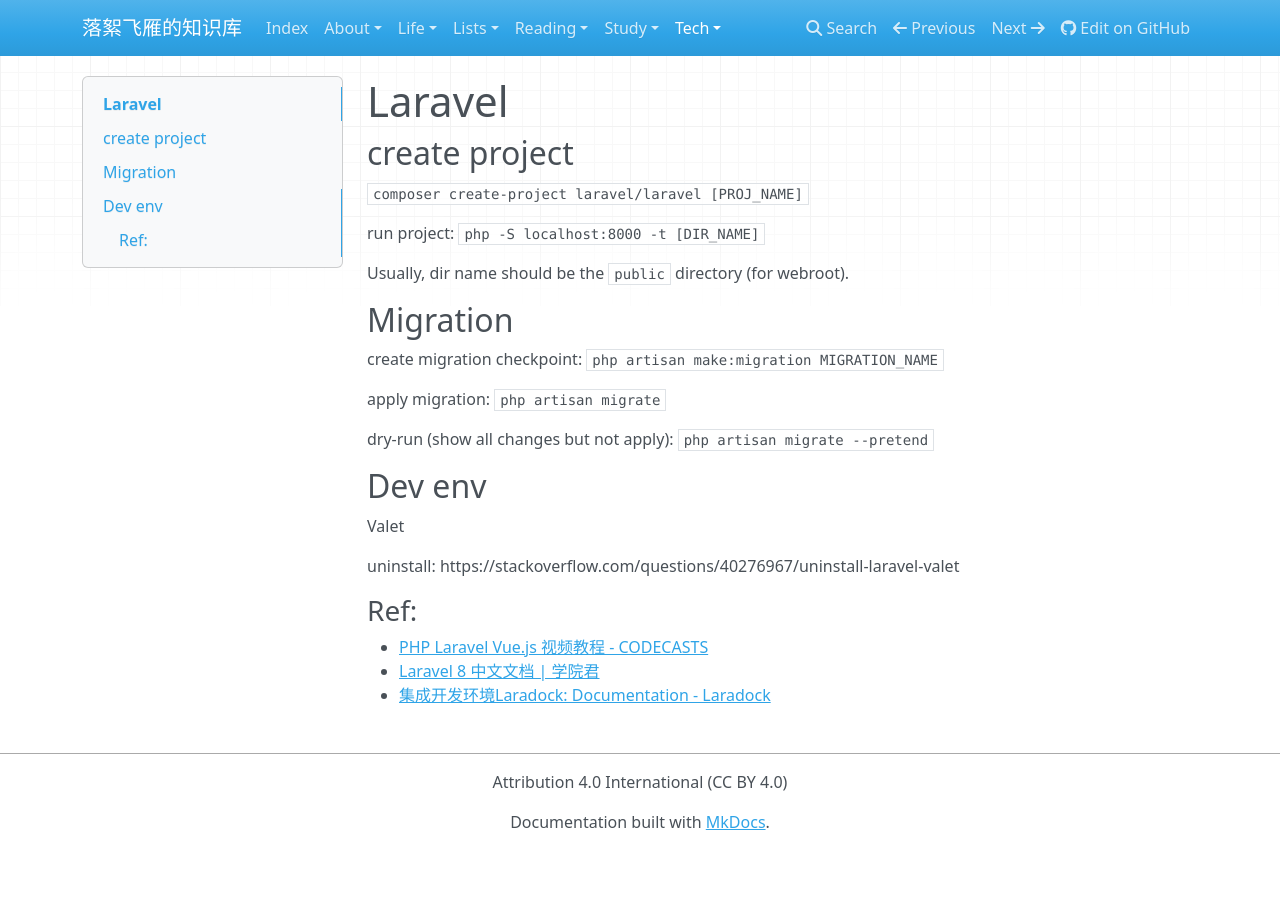
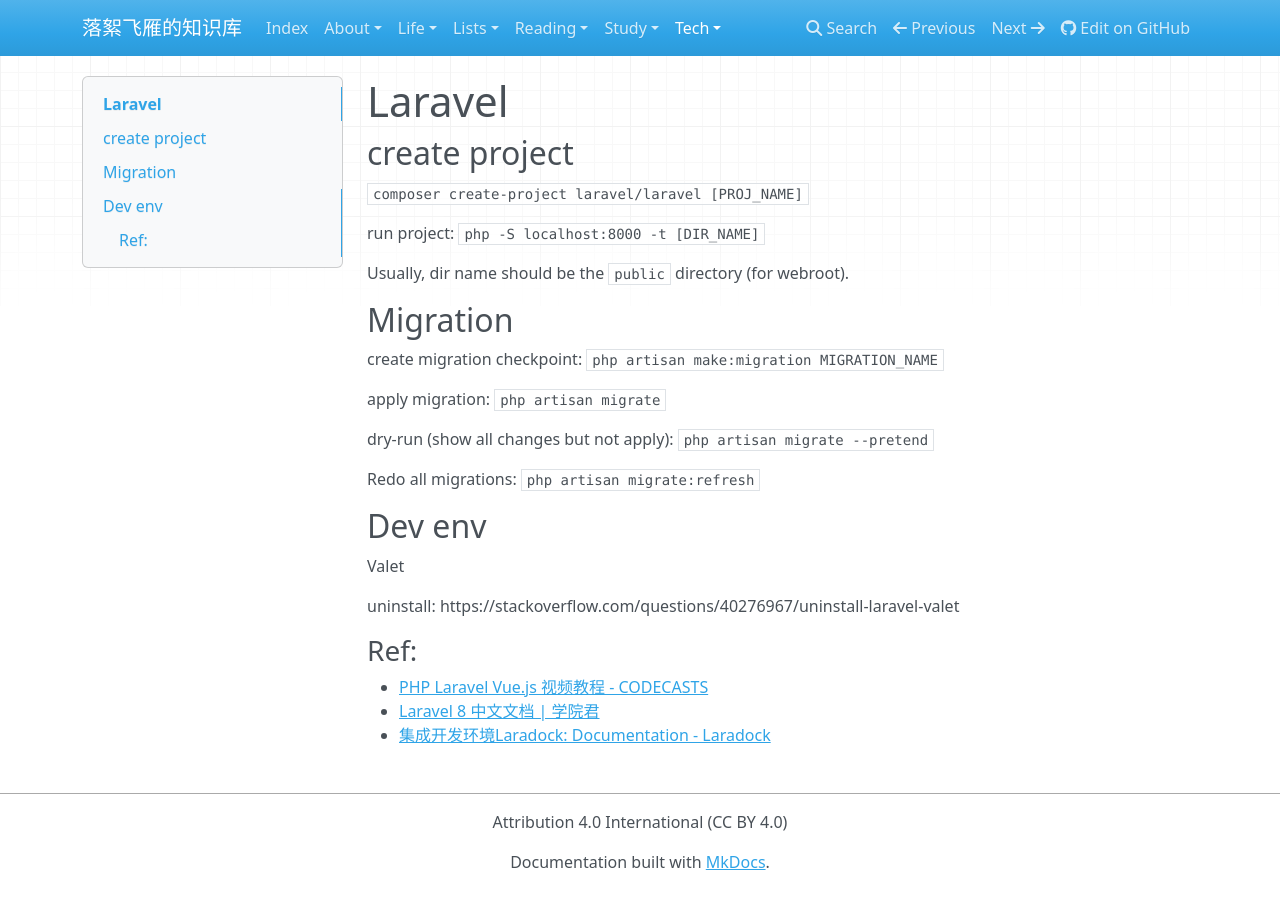
Before and after one commit to luoxufeiyan/wiki.luoxufeiyan.com, an MkDocs documentation site: the page built from docs/tech/php/laravel.md, in a window 1280 px wide. Built offline with MkDocs 1.6.1, drawn with Linux system fonts in a browser that asks for light colours; nearby versions of some CDN libraries.

Commit message:
update Laravel migrations

```diff
--- a/docs/tech/php/laravel.md
+++ b/docs/tech/php/laravel.md
@@ -18,6 +18,8 @@
 
 dry-run (show all changes but not apply): `php artisan migrate --pretend`
 
+Redo all migrations: `php artisan migrate:refresh`
+
 ## Dev env
 
 Valet
```
